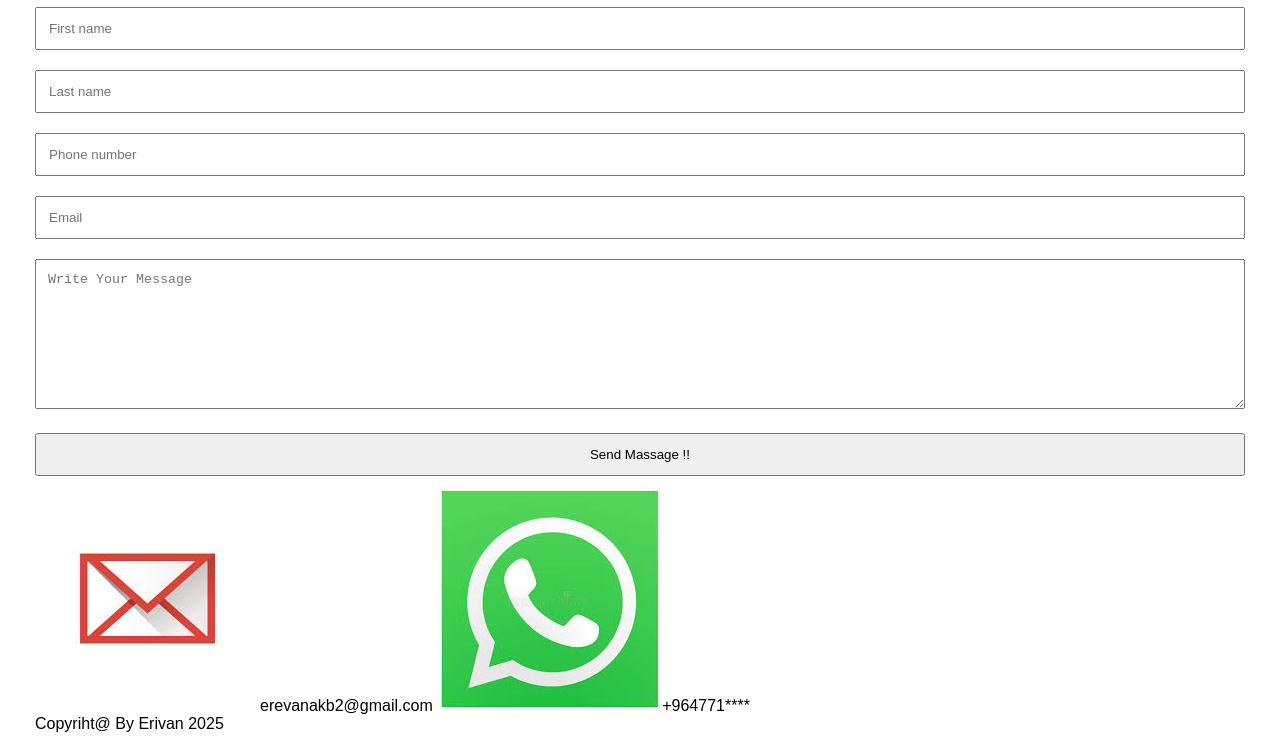
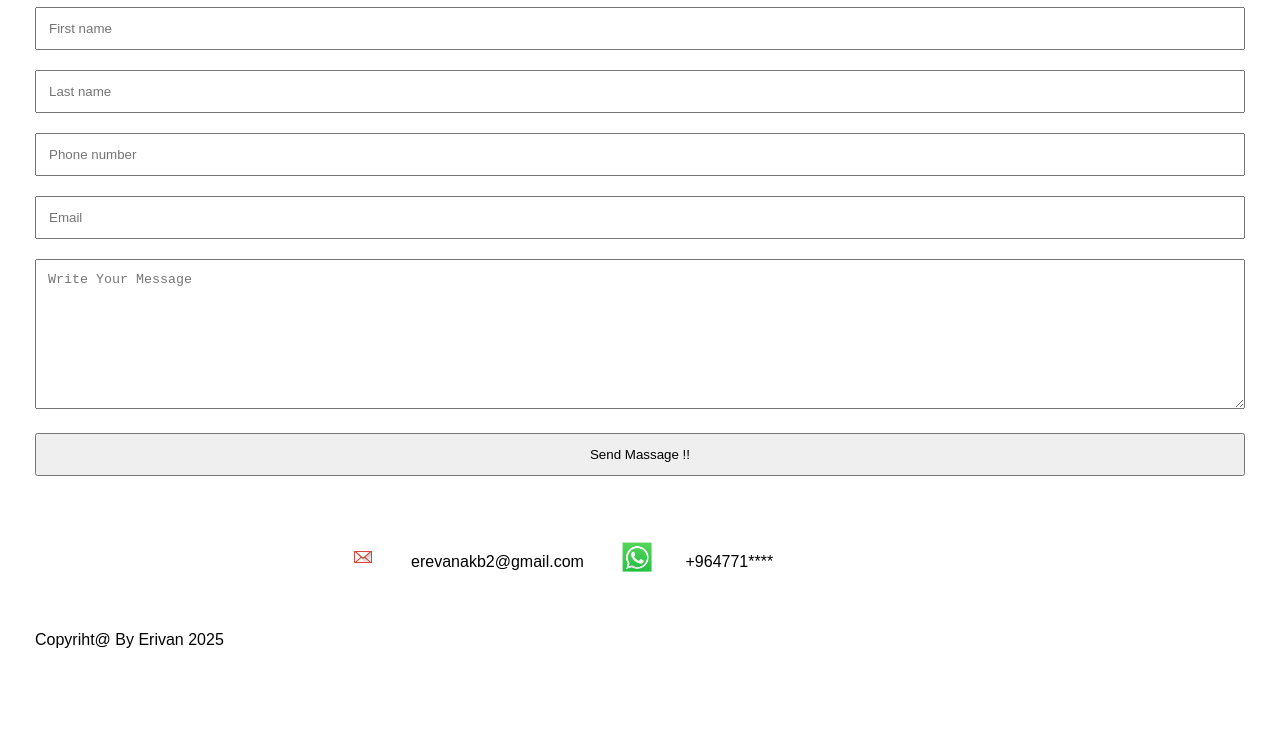
Before and after one commit to erevanakb/kurdshlibraryme, a plain HTML site: page index.html in a window 1280 px wide. Shown: the part 3788-4541 px from the top of the page. After the commit the page ends 4457 px from the top, so only its background shows below. Drawn offline with Linux system fonts and the light colour scheme.

Commit message:
Update style.css

```diff
--- a/style.css
+++ b/style.css
@@ -109,6 +109,18 @@ marquee {
     margin: 10px 0;
     padding: 12px;
 }
+.cont{
+    margin: 5% 0 5% 25%;
+    width: 65%;
+}
+.cont img{
+    width: 30px;
+    margin: -5px 10px;
+}
+.cont span{
+    margin: 3%;
+}
+
 
 /* چاکسازی بۆ مۆبایل */
 @media only screen and (max-width: 600px) {
```
